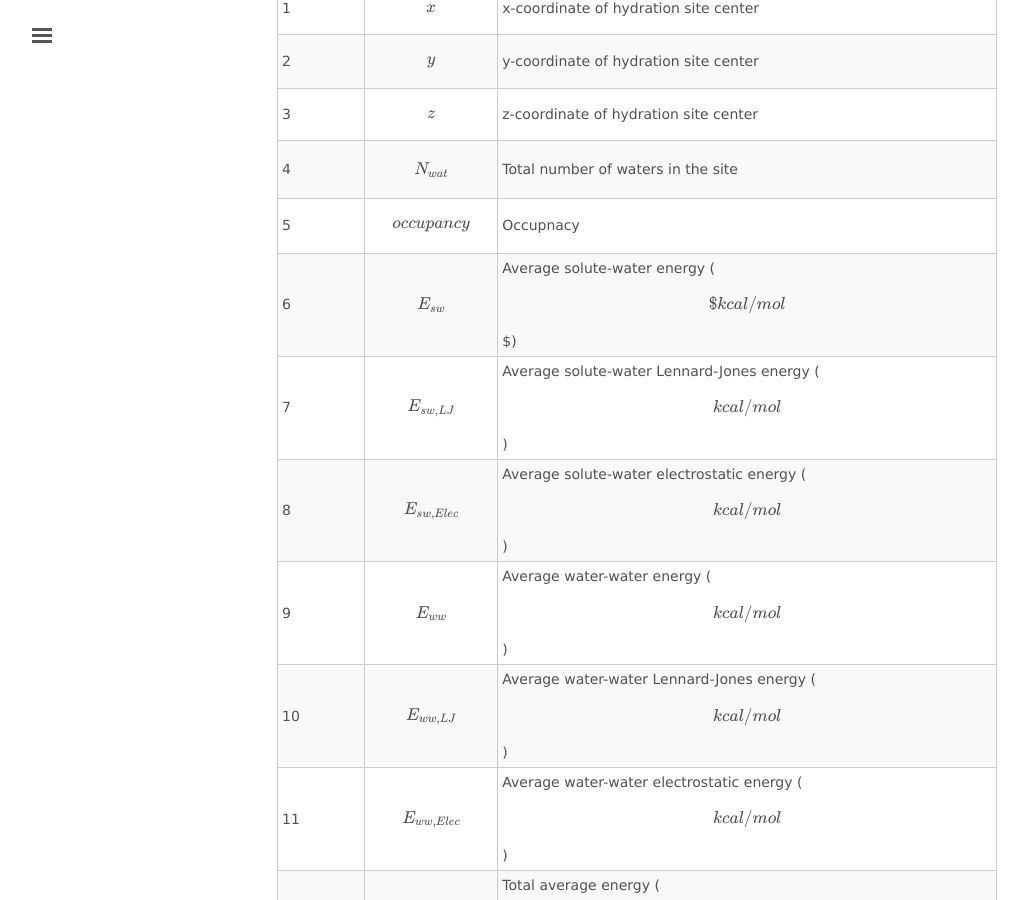
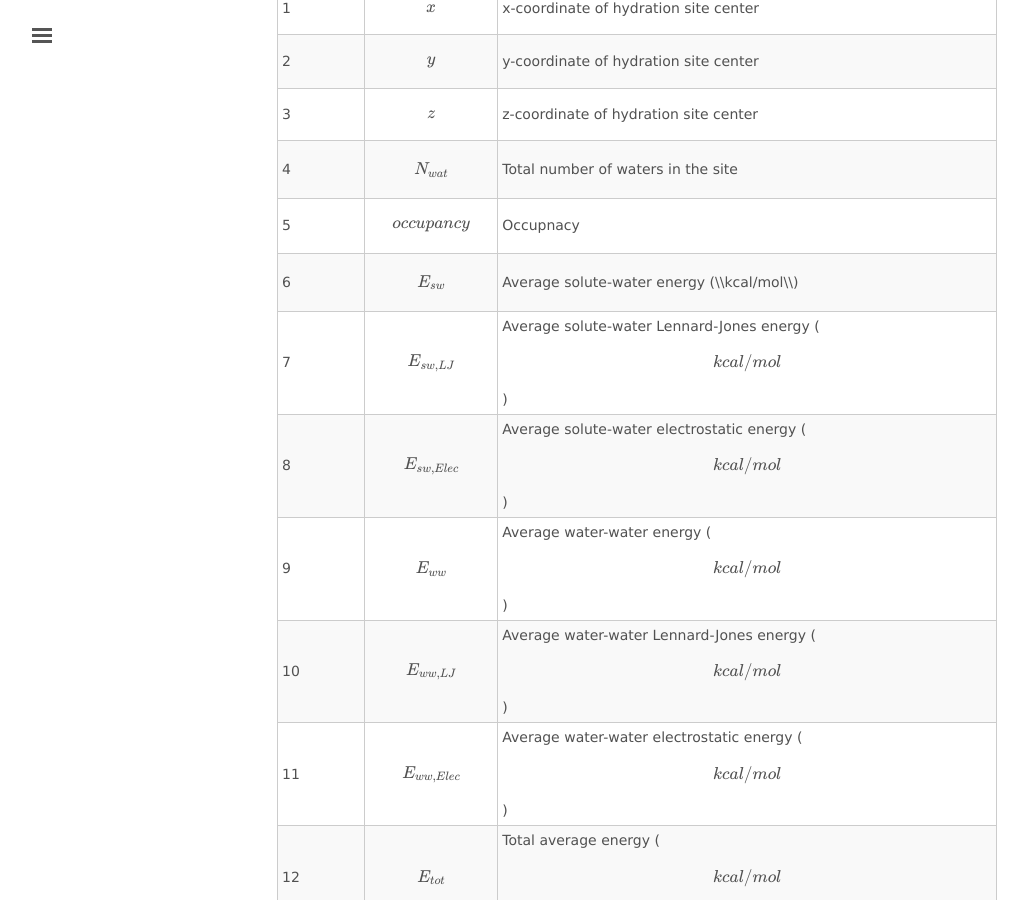
Before and after one commit to KurtzmanLab/SSTMap, a Jekyll site: the page built from _posts/2017-05-09-undestanding-output.md, in a window 1280 px wide and 900 px high, scrolled down 689 px. Shown: the whole window, without its empty margins (3-1031 px from the left). Built offline with Jekyll 4.4.1, drawn with Linux system fonts in a browser that asks for light colours; formulas are drawn with MathJax 3.

```diff
--- a/_posts/2017-05-09-undestanding-output.md
+++ b/_posts/2017-05-09-undestanding-output.md
@@ -36,7 +36,7 @@ Assuming that the output name was "testcase", the following files are generated
  <tr><td>3</td><td>$$z$$</td><td>z-coordinate of hydration site center</td></tr>
  <tr><td>4</td><td>$$N_{wat}$$</td><td>Total number of waters in the site</td></tr>
  <tr><td>5</td><td>$$occupancy$$</td><td>Occupnacy</td></tr>
- <tr><td>6</td><td>$$E_{sw}$$</td><td>Average solute-water energy ($$$kcal/mol$$$)</td></tr>
+ <tr><td>6</td><td>$$E_{sw}$$</td><td>Average solute-water energy (\\kcal/mol\\)</td></tr>
  <tr><td>7</td><td>$$E_{sw,LJ}$$</td><td>Average solute-water Lennard-Jones energy ($$kcal/mol$$)</td></tr>
  <tr><td>8</td><td>$$E_{sw,Elec}$$</td><td>Average solute-water electrostatic energy ($$kcal/mol$$)</td></tr>
  <tr><td>9</td><td>$$E_{ww}$$</td><td>Average water-water energy ($$kcal/mol$$)</td></tr>
```
